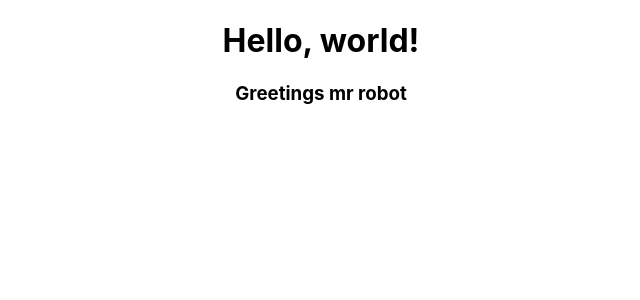
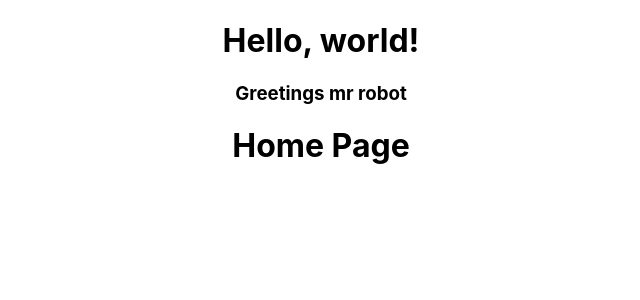
Before and after one commit to sinkec/academia-web, a React (Create React App) app: page / in a window 1280 px wide. Shown: the top 300 px of the page, without its empty margins (319-959 px from the left). Built offline with nearby package versions, Linux system fonts and the light colour scheme.

Commit message:
added home.js

```diff
--- a/src/App.js
+++ b/src/App.js
@@ -1,11 +1,14 @@
 import './App.css';
 import Navbar from './Navbar';
+import Home from './Home';
+
 
 function App() {
   return (
     <div className="App">
 
       <Navbar/>
+      <Home />
 
     </div>
   );
--- /dev/null
+++ b/src/home.js
@@ -0,0 +1,12 @@
+const home = () => {
+    return (
+        <div className="home">
+            <h1>Home Page</h1>
+
+        </div>
+
+
+      );
+}
+
+export default home;
```
